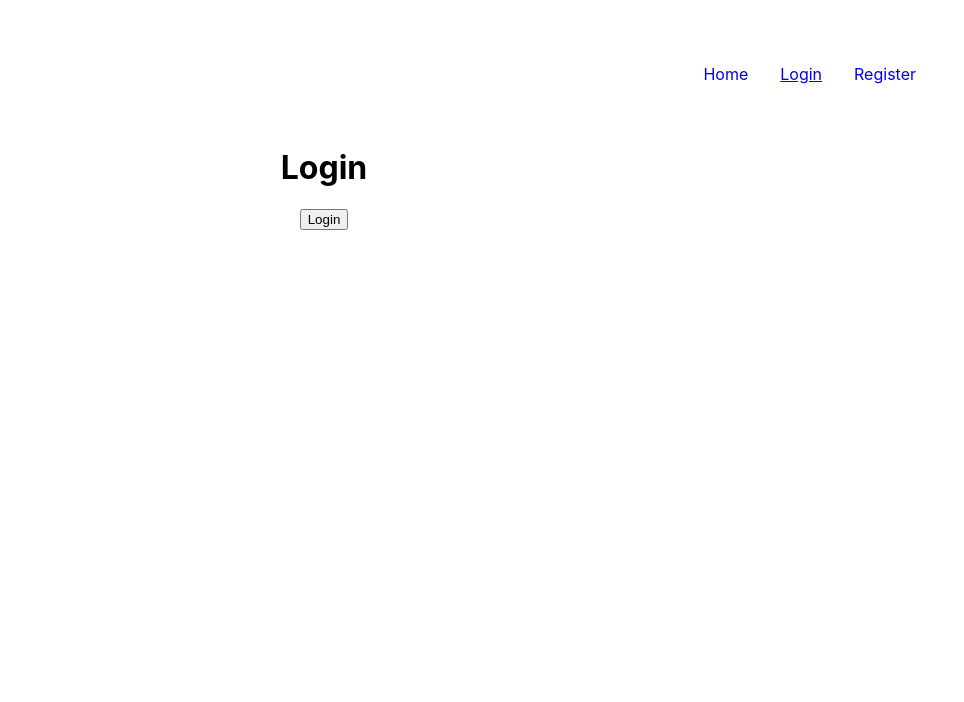
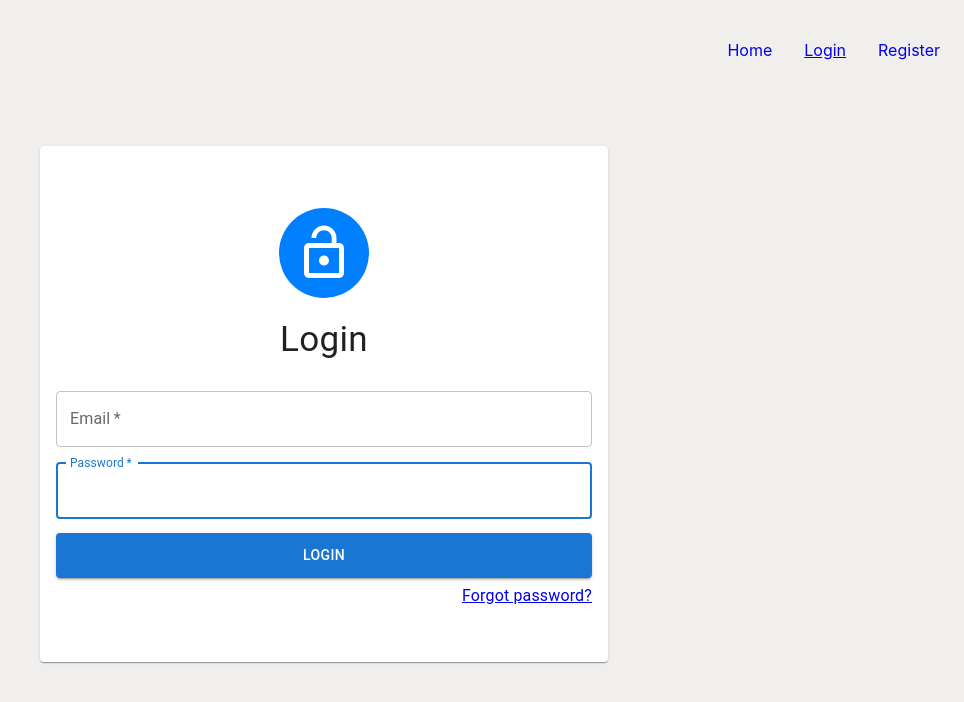
Before and after one commit to Chad-Martinez/app-shell-ui, a React (Create React App) app: page /login in a window 1280 px wide. Shown: the top 702 px of the page, without its empty margins (316-1280 px from the left). Built offline with nearby package versions, Linux system fonts and the light colour scheme.

Commit message:
added login form ui

```diff
--- a/package.json
+++ b/package.json
@@ -5,6 +5,7 @@
   "dependencies": {
     "@emotion/react": "^11.11.0",
     "@emotion/styled": "^11.11.0",
+    "@mui/icons-material": "^5.11.16",
     "@mui/lab": "^5.0.0-alpha.131",
     "@mui/material": "^5.13.2",
     "@testing-library/jest-dom": "^5.16.5",
--- a/src/components/UI/RootNavigation.module.css
+++ b/src/components/UI/RootNavigation.module.css
@@ -1,5 +1,5 @@
 .header {
-  margin: 2rem;
+  margin: 0.5rem;
   padding: 1rem;
   display: flex;
   justify-content: flex-end;
--- a/src/hooks/useAuth.tsx
+++ b/src/hooks/useAuth.tsx
@@ -8,15 +8,19 @@ import {
 } from 'react';
 import { useNavigate } from 'react-router-dom';
 import { useLocalStorage } from './useLocalStorage';
+import { UserRoles } from '../types/enums';
 
 type AuthContent = {
   user: User;
-  login: (data: User) => Promise<void>;
+  login: (
+    email: FormDataEntryValue,
+    password: FormDataEntryValue
+  ) => Promise<void>;
   logout: () => void;
 };
 const AuthContext = createContext<AuthContent>({
   user: null,
-  login: async (data: User) => {},
+  login: async (email: FormDataEntryValue, password: FormDataEntryValue) => {},
   logout: () => {},
 });
 
@@ -30,7 +34,9 @@ export const AuthProvider: FC<AuthProps> = ({ children, userData }) => {
   const navigate = useNavigate();
 
   const login = useCallback(
-    async (data: User) => {
+    async (email: FormDataEntryValue, password: FormDataEntryValue) => {
+      // --> Call to backend
+      const data: User = { username: 'username', userRole: UserRoles.Admin };
       setUser(data);
       navigate(`/${data?.userRole.toLowerCase()}`);
     },
--- a/src/index.css
+++ b/src/index.css
@@ -1,10 +1,12 @@
 body {
+  box-sizing: border-box;
   margin: 0;
   font-family: -apple-system, BlinkMacSystemFont, 'Segoe UI', 'Roboto', 'Oxygen',
     'Ubuntu', 'Cantarell', 'Fira Sans', 'Droid Sans', 'Helvetica Neue',
     sans-serif;
   -webkit-font-smoothing: antialiased;
   -moz-osx-font-smoothing: grayscale;
+  background-color: rgb(241, 238, 238);
 }
 
 code {
--- a/src/pages/Login.tsx
+++ b/src/pages/Login.tsx
@@ -1,25 +1,123 @@
-import { FC, Fragment, ReactElement } from 'react';
+import { FC, FormEvent, ReactElement } from 'react';
+import { Link } from 'react-router-dom';
 import { useAuth } from '../hooks/useAuth';
-import { UserRoles } from '../types/enums';
+import {
+  Card,
+  Container,
+  CardContent,
+  Typography,
+  Button,
+  Box,
+  TextField,
+} from '@mui/material';
+import LockOpenIcon from '@mui/icons-material/LockOpen';
 
 const Login: FC = (): ReactElement => {
   const { login } = useAuth();
 
-  const loginHandler = () => {
-    const user: User = {
-      username: 'Chad',
-      userRole: UserRoles.Admin,
-    };
-    login(user);
+  const loginHandler = (e: FormEvent<HTMLFormElement>): void => {
+    e.preventDefault();
+    const data = new FormData(e.currentTarget);
+
+    const email = data.get('email');
+    const password = data.get('password');
+    login(email!, password!);
   };
 
   return (
-    <Fragment>
-      <h1>Login</h1>
-      <div>
-        <button onClick={loginHandler}>Login</button>
-      </div>
-    </Fragment>
+    <Container
+      maxWidth='sm'
+      sx={{
+        height: '70vh',
+        display: 'flex',
+        alignItems: 'center',
+        justifyContent: 'center',
+      }}
+      disableGutters={true}
+    >
+      <Card
+        sx={{
+          maxWidth: '100%',
+          minWidth: '250px',
+          minHeight: '300px',
+          margin: 2,
+        }}
+      >
+        <CardContent
+          sx={{
+            display: 'flex',
+            flexWrap: 'wrap',
+            justifyContent: 'center',
+            margin: '30px 0',
+          }}
+        >
+          <Box
+            sx={{
+              backgroundColor: '#007FFF',
+              borderRadius: 50,
+              height: 90,
+              width: 90,
+              display: 'flex',
+              alignItems: 'center',
+              justifyContent: 'center',
+              margin: 2,
+            }}
+          >
+            <LockOpenIcon
+              sx={{
+                color: 'white',
+                fontSize: 60,
+              }}
+            />
+          </Box>
+          <Typography fontSize={35} sx={{ width: '100%' }}>
+            Login
+          </Typography>
+          <Box
+            sx={{
+              marginTop: 3,
+            }}
+            component='form'
+            onSubmit={loginHandler}
+            noValidate
+          >
+            <TextField
+              required
+              fullWidth
+              id='email'
+              label='Email'
+              name='email'
+              autoFocus
+            />
+            <TextField
+              margin='normal'
+              required
+              fullWidth
+              id='password'
+              label='Password'
+              name='password'
+              autoFocus
+            />
+            <Button
+              variant='contained'
+              type='submit'
+              fullWidth
+              sx={{ height: '45px', margin: '6px 0' }}
+            >
+              Login
+            </Button>
+            <Typography
+              sx={{
+                width: '100%',
+              }}
+              align='right'
+            >
+              <Link to='/'>Forgot password?</Link>
+            </Typography>
+          </Box>
+        </CardContent>
+      </Card>
+    </Container>
   );
 };
 
```
Also changed, not shown: 1 other file (tests, documents, lock files or other folders).
